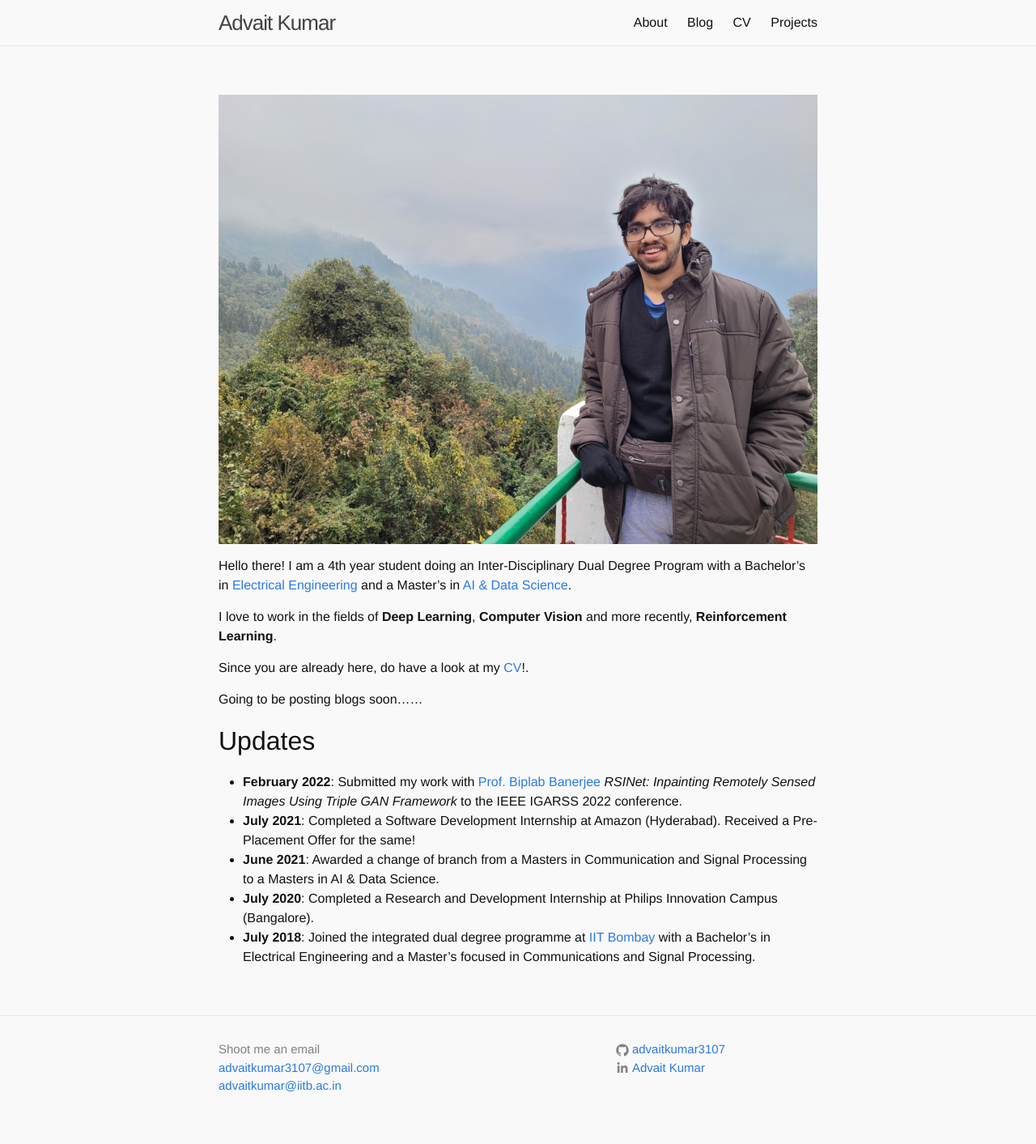
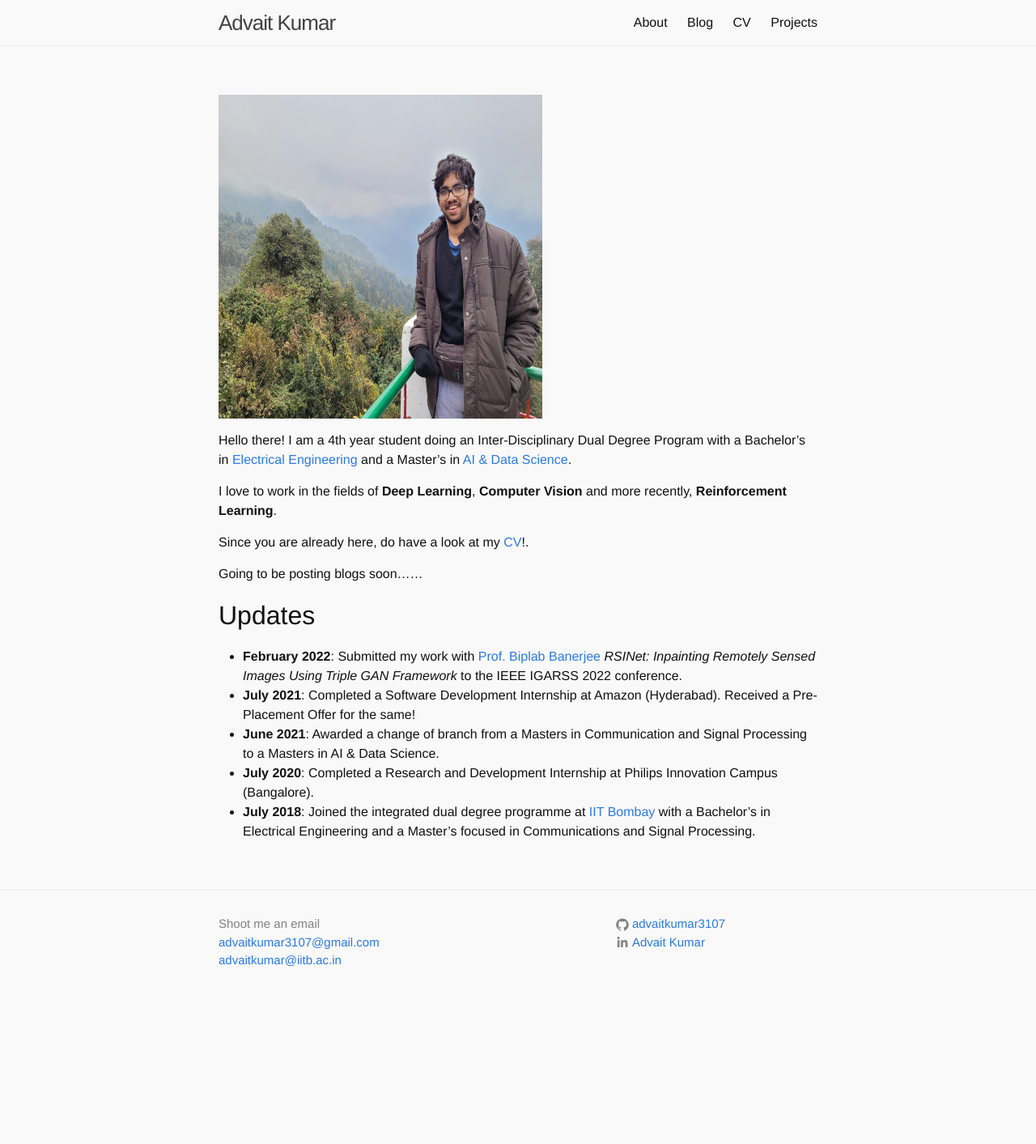
Before and after one commit to advaitkumar3107/advaitkumar3107.github.io, a Jekyll site: the page built from _pages/index.md, in a window 1280 px wide. Shown: the whole page at 81% size. Built offline with Jekyll 4.4.1, drawn with Linux system fonts in a browser that asks for light colours; after the commit the page ends 1258 px from its top, so only the background shows below that.

Commit message:
Update index.md

```diff
--- a/_pages/index.md
+++ b/_pages/index.md
@@ -4,7 +4,7 @@ permalink: /
 ---
 {% include JB/setup %}
 
-<img src=" {{site.url}}/assets/img/profile.jpg ">
+<img src=" {{site.url}}/assets/img/profile.jpg " width="400" height="400">
 
 Hello there! I am a 4th year student doing an Inter-Disciplinary Dual Degree Program with a Bachelor's in [Electrical Engineering](https://www.ee.iitb.ac.in) and a Master's in [AI & Data Science](https://www.minds.iitb.ac.in/).
 
```
